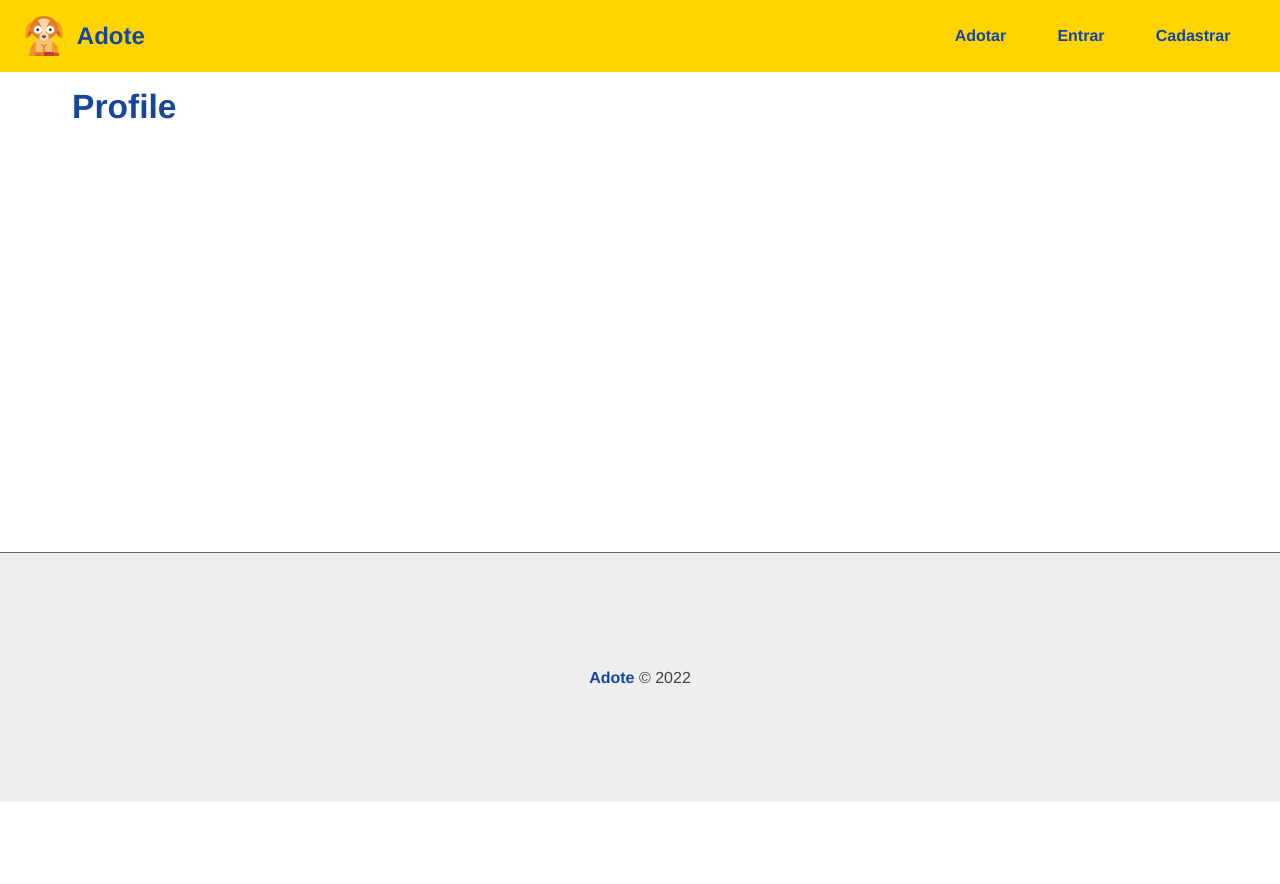
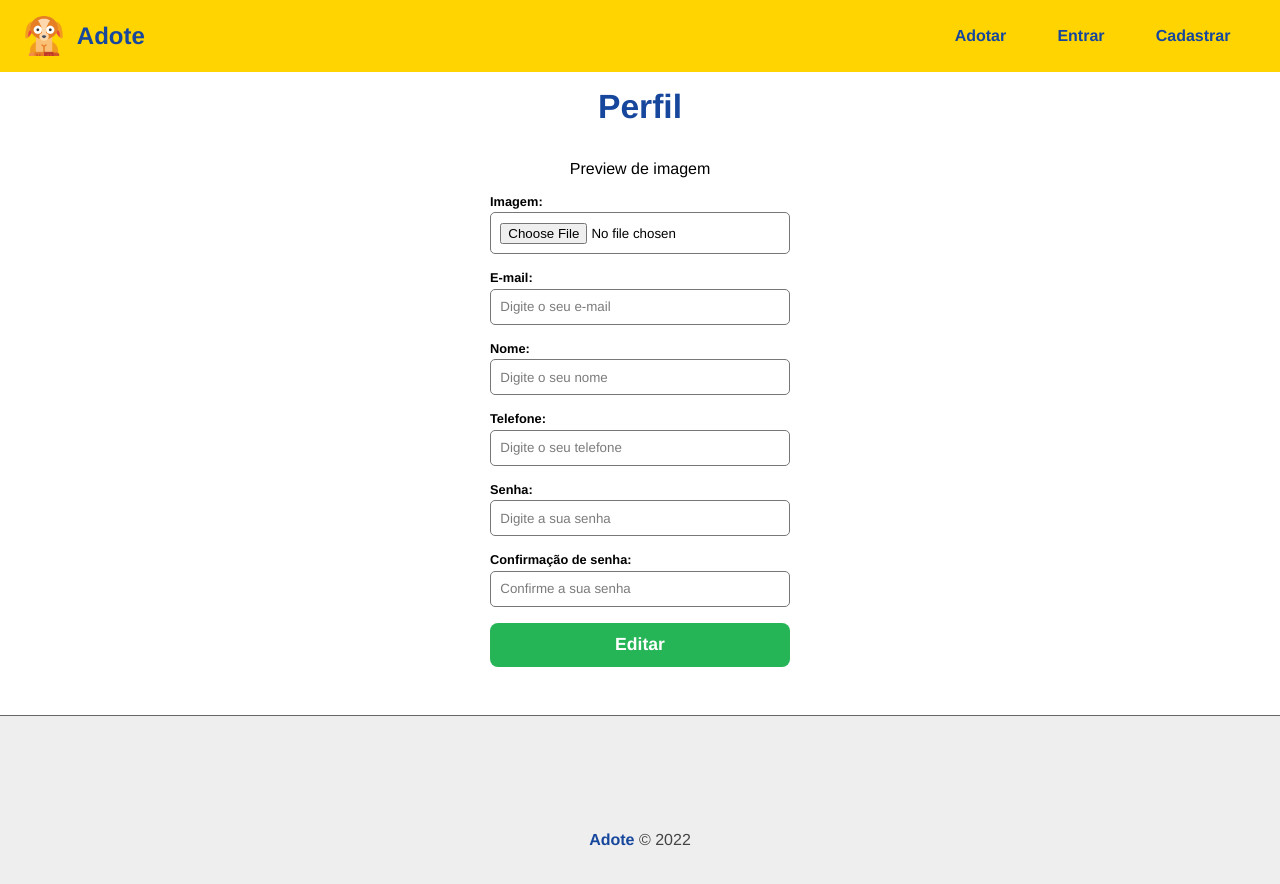
Before and after one commit to HenriqueTrigolo/Adote, a React (Create React App) app in the folder frontend/: page /user/profile in a window 1280 px wide. Shown: the top 884 px of the page. Before the commit the page ends 802 px from the top, so only its background shows below. Built offline with nearby package versions, Linux system fonts and the light colour scheme.

Commit message:
estruturando pag de edição de perfil

```diff
--- a/frontend/src/components/pages/Users/Profile.js
+++ b/frontend/src/components/pages/Users/Profile.js
@@ -1,7 +1,40 @@
+import {useEffect, useState} from 'react'
+
+import styles from "../Users/Profile.module.css"
+import FormStyles from "../../form/Form.module.css"
+import Input from "../../form/Input"
+
 function Profile(){
+
+    const [user, setUser] = useState({})
+
+    function onFileChange(e){
+
+    }
+
+    function handleChange(e){
+
+    }
+
     return(
         <section>
-            <h1>Profile</h1>
+            <div className={styles.profile_header}>
+                <h1>Perfil</h1>
+                <p>Preview de imagem</p>
+            </div>
+
+            <form className={FormStyles.form_container}>
+                <Input text="Imagem" type="file" name="image" handleOnChange={onFileChange}/>
+                <Input text="E-mail" type="email" name="email" placeholder="Digite o seu e-mail" handleOnChange={handleChange} value={user.email || ''}/>
+                <Input text="Nome" type="text" name="name" placeholder="Digite o seu nome" handleOnChange={handleChange} value={user.name || ''}/>
+                <Input text="Telefone" type="text" name="phone" placeholder="Digite o seu telefone" handleOnChange={handleChange} value={user.phone || ''}/>
+                <Input text="Senha" type="password" name="password" placeholder="Digite a sua senha" handleOnChange={handleChange}/>
+                <Input text="Confirmação de senha" type="password" name="confirmPassword" placeholder="Confirme a sua senha" handleOnChange={handleChange}/>
+
+                <input type="submit" value="Editar"/>
+            </form>
+
+
         </section>
     )
 }
--- a/frontend/src/components/pages/Users/Profile.module.css
+++ b/frontend/src/components/pages/Users/Profile.module.css
@@ -0,0 +1,4 @@
+.profile_header{
+    text-align: center;
+    margin-bottom: 1em;
+}
```
